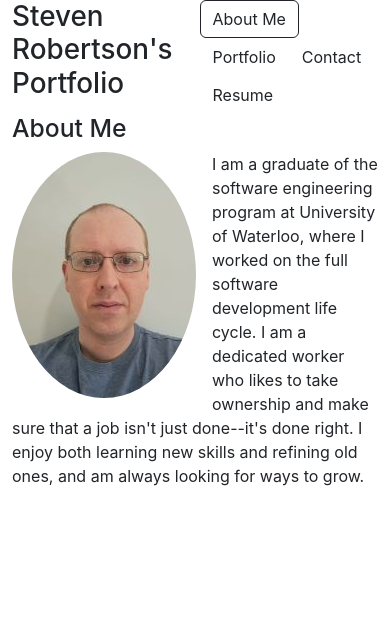
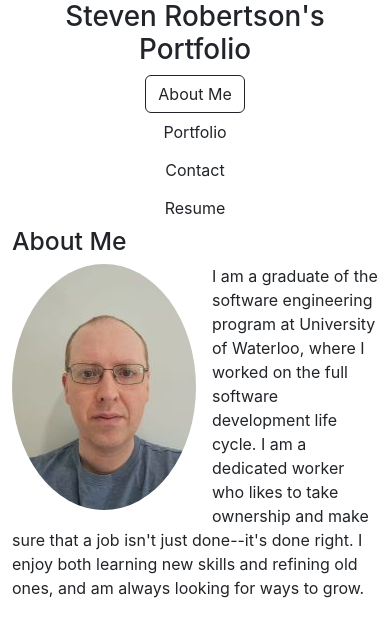
Before and after one commit to s2robertson/react-portfolio, a React (Create React App) app: page / in a window 390 px wide. Shown: the top 636 px of the page. Built offline with nearby package versions, Linux system fonts and the light colour scheme.

Commit message:
adjusted header responsiveness

```diff
--- a/src/Header.js
+++ b/src/Header.js
@@ -2,9 +2,9 @@ import { PAGE_NAMES } from "./App";
 
 function Header({ activePage, onNavigate }) {
     return (
-        <header className="d-flex">
-            <h1 className="flex-grow-1">Steven Robertson's Portfolio</h1>
-            <nav>
+        <header className="d-flex flex-column flex-lg-row align-items-center">
+            <h1 className="text-center text-lg-start flex-grow-1">Steven Robertson's Portfolio</h1>
+            <nav className="d-flex flex-column flex-sm-row">
                 <a  href="#about"
                     className={activePage === PAGE_NAMES.ABOUT ? 'active btn' : 'btn'}
                     onClick={() => onNavigate(PAGE_NAMES.ABOUT)}
```
